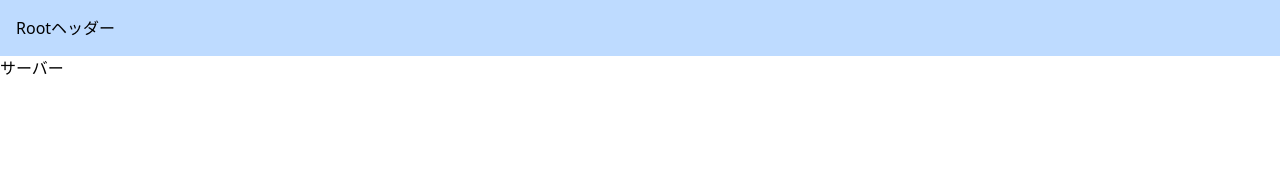
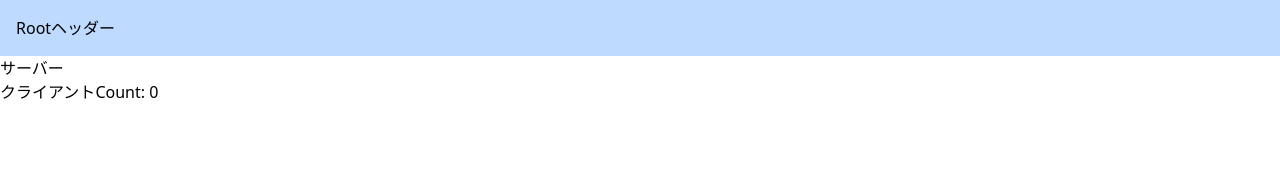
Before and after one commit to aidev2007/next-udemy-basic, a Next.js app: page /rsc in a window 1280 px wide. Shown: the top 170 px of the page. Built offline with nearby package versions, Linux system fonts and the light colour scheme.

Commit message:
RSCとRCCの組み合わせ

```diff
--- a/src/app/rsc/page.tsx
+++ b/src/app/rsc/page.tsx
@@ -1,3 +1,4 @@
+import ClientComponent from "@/components/ClientCoponent"
 // import { useState } from "react"
 
 export default function ServerComponent () {
@@ -8,6 +9,7 @@
         <div>
             サーバー
             {/* <button onClick={() => setCount(count + 1)}>Count: {count}</button> */}
+            <ClientComponent />
         </div>
     )
 }
--- /dev/null
+++ b/src/components/ClientCoponent.tsx
@@ -0,0 +1,14 @@
+'use client'
+import { useState } from "react"
+
+export default function ClientComponent () {
+    const [count, setCount] = useState(0)
+
+    console.log('Client')
+    return (
+        <div>
+            クライアント
+            <button onClick={() => setCount(count + 1)}>Count: {count}</button>
+        </div>
+    )
+}
```
